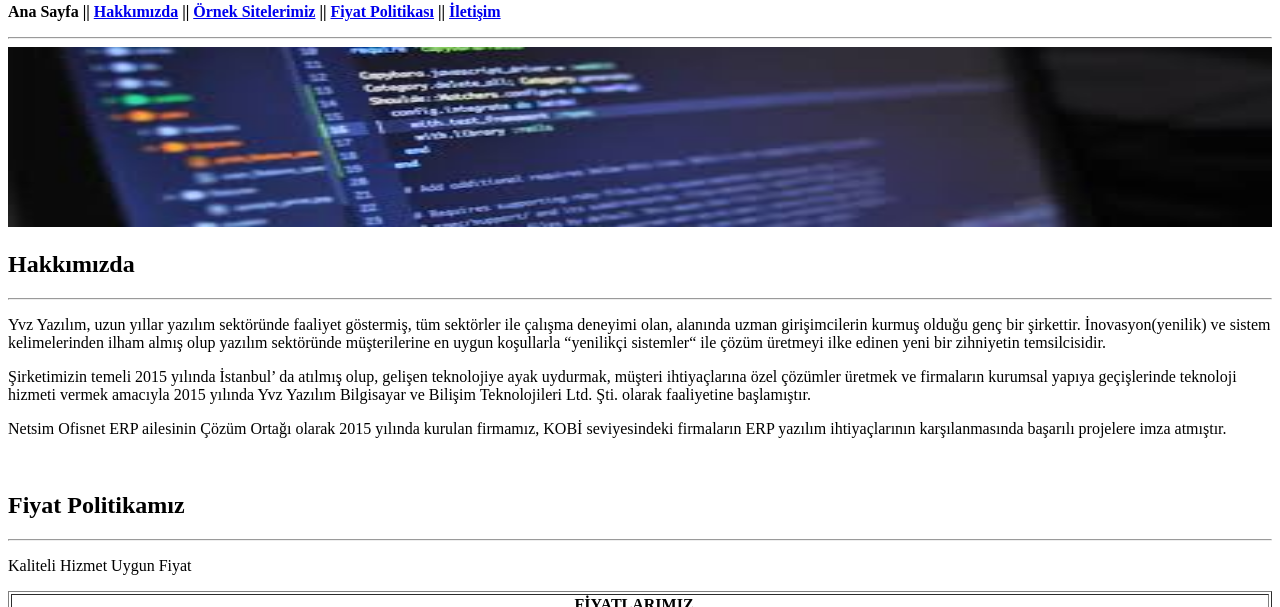
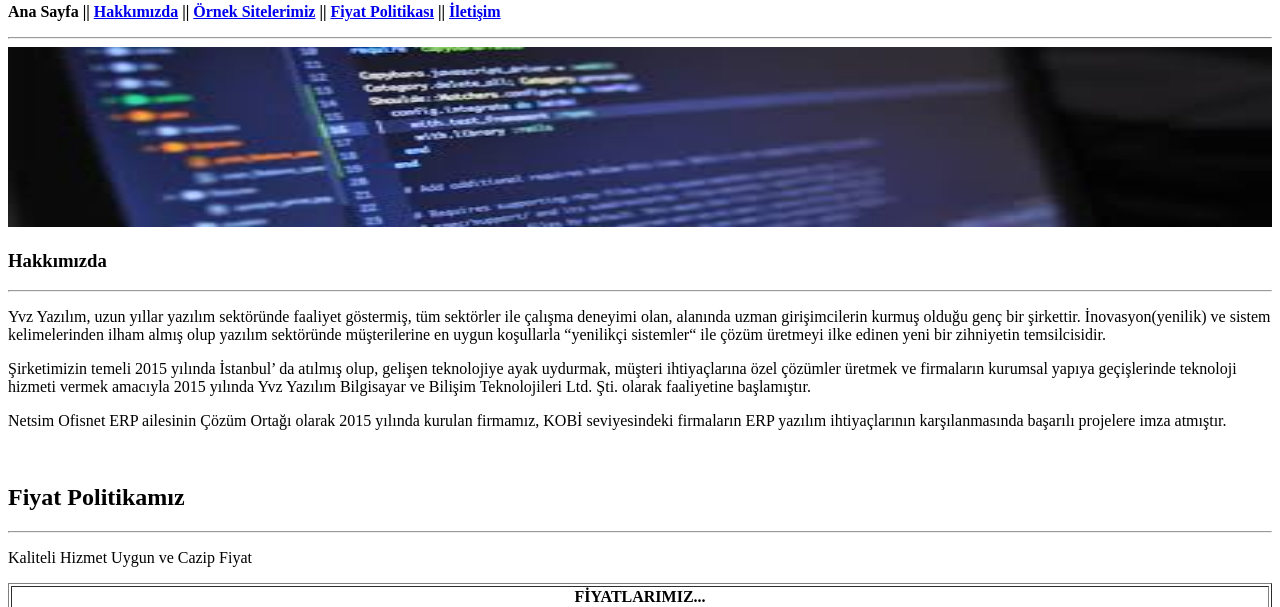
Before and after one commit to YavuzGurdal/HTML_Basic-Web-Site, a plain HTML site: page index.html in a window 1280 px wide. Shown: the part 125-732 px from the top of the page. Drawn offline with Linux system fonts and the light colour scheme; files whose address does not match are found by name.

Commit message:
hakkımızda h3 yapıldı ve ve Cazip kelimeleri ekle

```diff
--- a/index.html
+++ b/index.html
@@ -20,7 +20,7 @@
     <!--img width="100%" height="180" src="https://www.google.com/imgres?imgurl=https%3A%2F%2Fwww.medyasoft.com.tr%2Fdocuments%2Fblog_yazilari%2Fyerli2.jpg&imgrefurl=https%3A%2F%2Fwww.medyasoft.com.tr%2Ftr%2Fblog%2Fyerli-ve-milli-yazilimin-onu-nasil-acilir&docid=JUBKf3W-C20Q7M&tbnid=Gafz9ujqtpS1LM%3A&vet=12ahUKEwipk6fsrd_lAhUhMewKHWKMBwU4ZBAzKBQwFHoECAEQFw..i&w=1920&h=630&bih=529&biw=1280&q=yaz%C4%B1l%C4%B1mla%20ilgili%20foto%C4%9Fraf&ved=2ahUKEwipk6fsrd_lAhUhMewKHWKMBwU4ZBAzKBQwFHoECAEQFw&iact=mrc&uact=8" alt="Yvz Yazılım"-->
 
   <!--hakkımızda kısmı-->
-    <h2 id="hakkimizda">Hakkımızda</h2><hr>
+    <h3 id="hakkimizda">Hakkımızda</h3><hr>
     <p>Yvz Yazılım, uzun yıllar yazılım sektöründe faaliyet göstermiş, tüm sektörler ile çalışma deneyimi olan, alanında uzman girişimcilerin kurmuş olduğu genç bir şirkettir. İnovasyon(yenilik) ve sistem kelimelerinden ilham almış olup yazılım sektöründe müşterilerine en uygun koşullarla “yenilikçi sistemler“ ile çözüm üretmeyi ilke edinen yeni bir zihniyetin temsilcisidir.</p>
     <p>Şirketimizin temeli 2015 yılında İstanbul’ da atılmış olup, gelişen teknolojiye ayak uydurmak, müşteri ihtiyaçlarına özel çözümler üretmek ve firmaların kurumsal yapıya geçişlerinde teknoloji hizmeti vermek amacıyla 2015 yılında Yvz Yazılım Bilgisayar ve Bilişim Teknolojileri Ltd. Şti. olarak faaliyetine başlamıştır.</p>
     <p>Netsim Ofisnet ERP ailesinin Çözüm Ortağı olarak 2015 yılında kurulan firmamız, KOBİ seviyesindeki firmaların ERP yazılım ihtiyaçlarının karşılanmasında başarılı projelere imza atmıştır.</p>
@@ -28,7 +28,7 @@
 
     <h2 id="fiyatpolitikasi">Fiyat Politikamız</h2><hr>
 
-    <p>Kaliteli Hizmet Uygun Fiyat</p>
+    <p>Kaliteli Hizmet Uygun ve Cazip Fiyat</p>
 
   <!--tablo kısmı-->
     <table width="100%" border="1">
```
